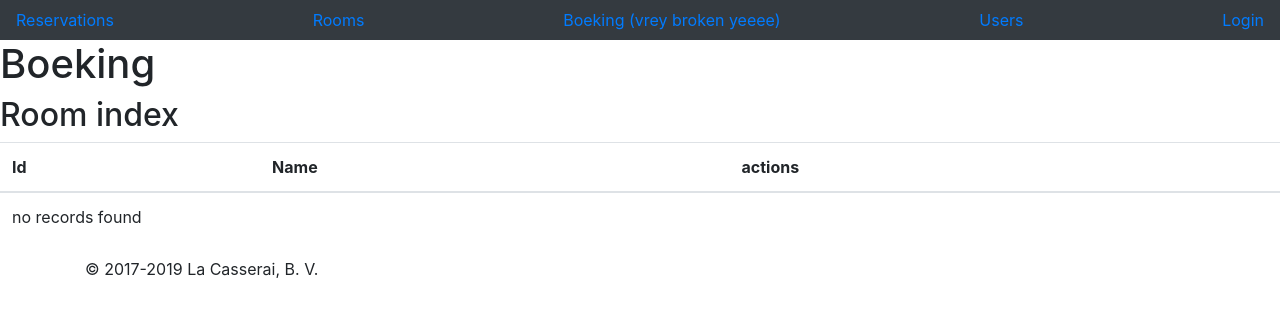
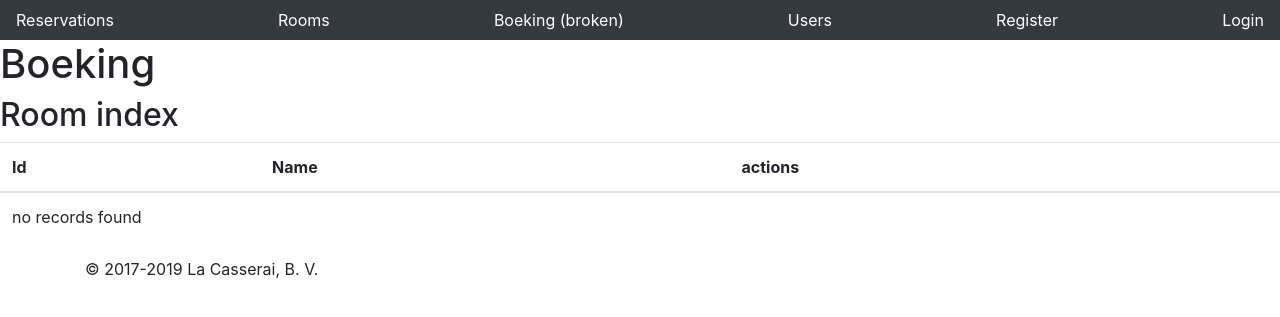
Before and after one commit to Zt-freak/casserai, a PHP site: template templates/boeking/index.html.twig in a window 1280 px wide. Shown: the top 317 px of the page. Run offline with PHP 8.4, Linux system fonts and the light colour scheme; the template is opened without the code that fills it, so the values that code supplies are empty; some libraries are stand-ins or nearby versions.

Commit message:
CSS changes

```diff
--- a/templates/base.html.twig
+++ b/templates/base.html.twig
@@ -35,6 +35,11 @@
         display: flex;
         justify-content: space-around;
       }
+
+      .navbar a, .navbar a:hover {
+        color: white;
+      }
+
     </style>
     <!-- Custom styles for this template -->
     <link href="carousel.css" rel="stylesheet">
@@ -44,8 +49,9 @@
   <nav class="navbar bg-dark">
     <a href="/reservation">Reservations</a>
     <a href="/room">Rooms</a>
-    <a href="/boeking">Boeking (vrey broken yeeee)</a>
+    <a href="/boeking">Boeking (broken)</a>
     <a href="/user">Users</a>
+    <a href="/register">Register</a>
     {% if app.user %}
       <a href="/logout">Logout</a>
     {% else %}
```
